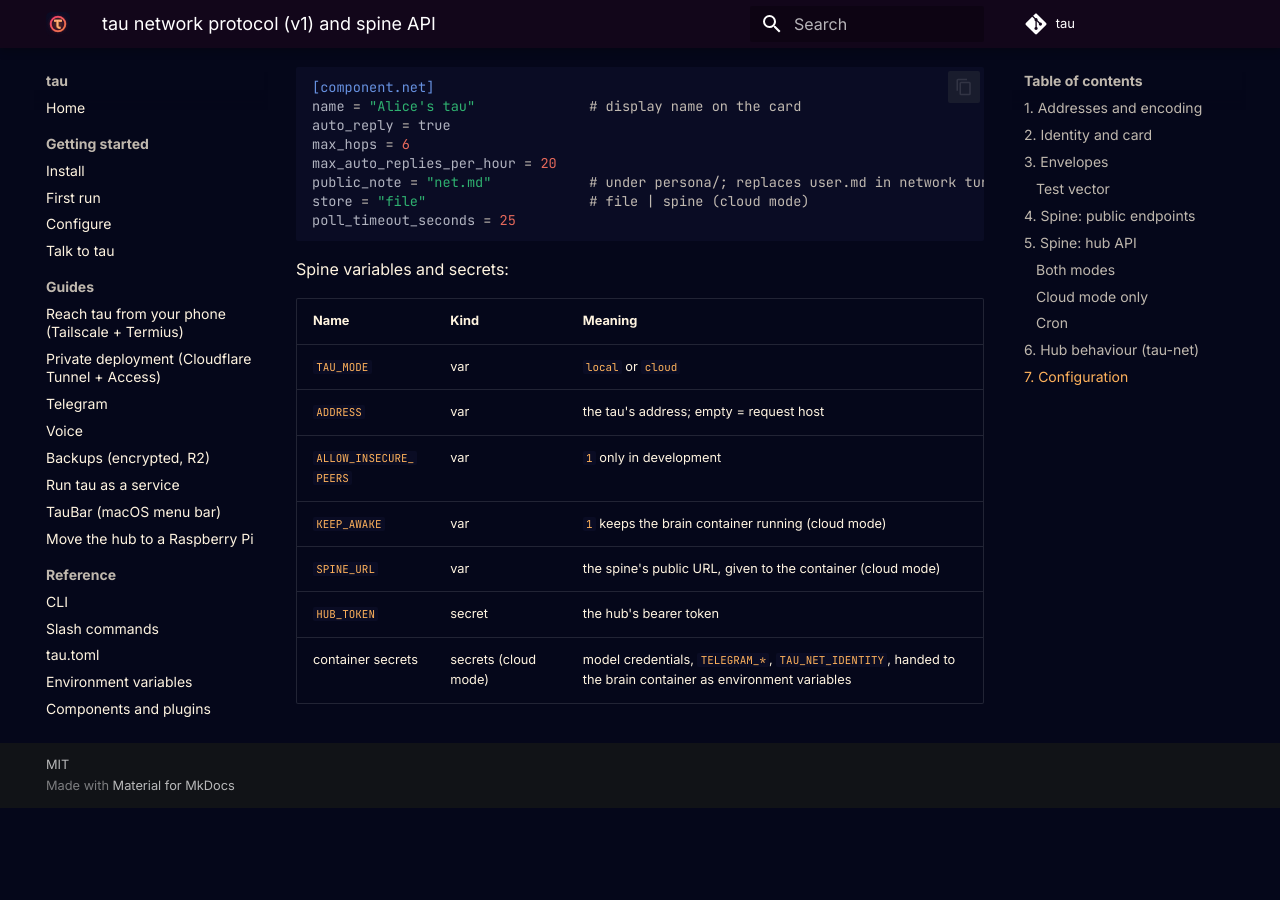
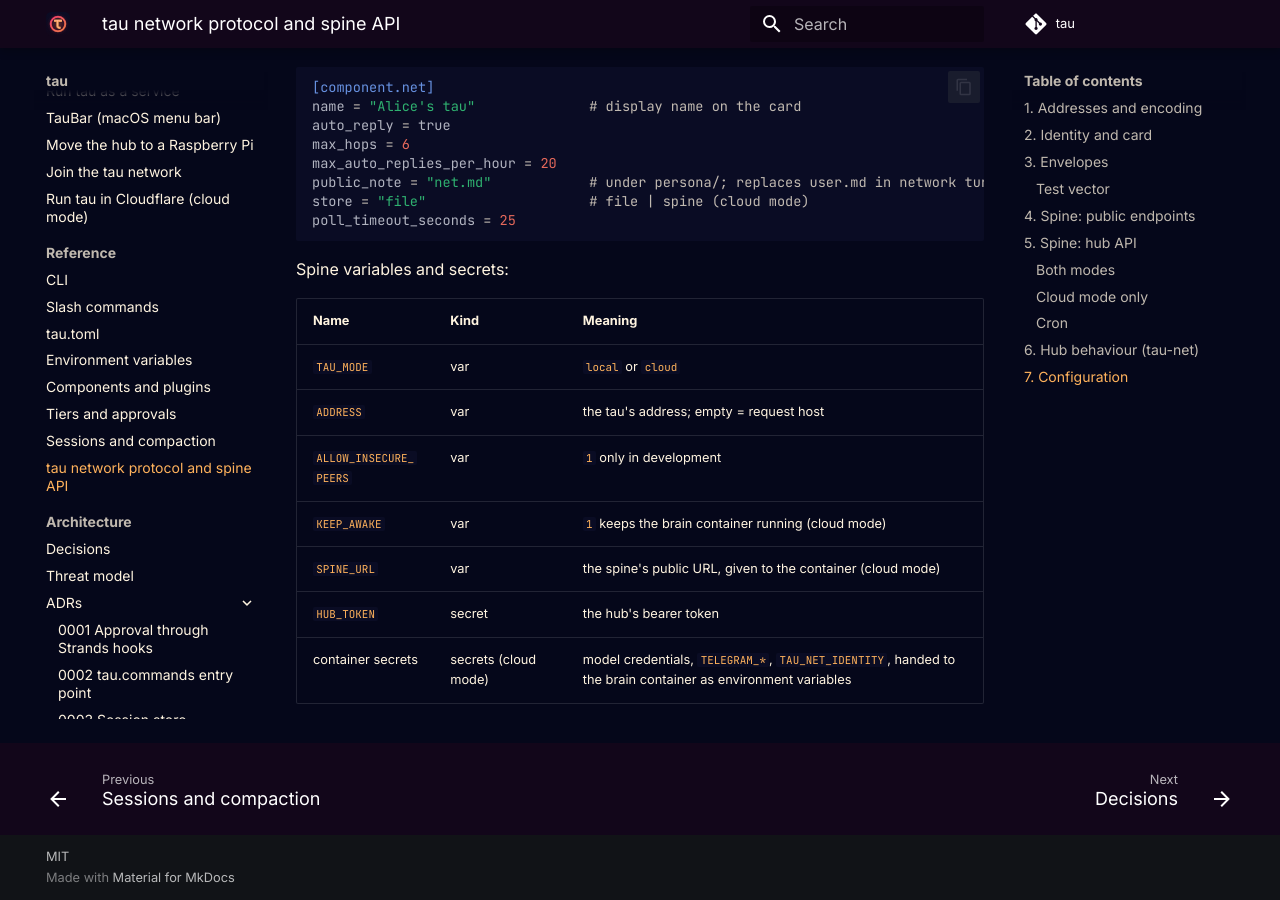
Before and after one commit to fport/tau, an MkDocs documentation site: the page built from docs/reference/tau-network.md, in a window 1280 px wide and 900 px high, scrolled down 10415 px. Built offline with MkDocs 1.6.1 and Material for MkDocs 9.7.7, drawn with Linux system fonts in a browser that asks for light colours; comment, search, counter and statistics services are not loaded; before the commit the page ends 11223 px from its top, so only the background shows below that; part of the change alters nothing that is shown.

Commit message:
docs: guides for joining the tau network and running cloud mode
Refs: 092, 093, 094

````diff
--- /dev/null
+++ b/docs/guides/cloud-mode.md
@@ -0,0 +1,68 @@
+# Run tau in Cloudflare (cloud mode)
+
+By default tau runs on your own machine and keeps your life data there (local mode, [ADR 0006](../adr/0006-private-first-topology.md)). **Cloud mode** runs the same tau without a machine at home. The hub runs as a container in your own Cloudflare account, next to your spine Worker, and you talk to it through Telegram. The decision is [ADR 0007](../adr/0007-cloud-mode-and-tau-network.md).
+
+!!! warning "What you trade"
+    In cloud mode your sessions, persona (including `persona/user.md`) and settings live in **your** Cloudflare account: D1 and KV, under Cloudflare's own at-rest encryption, not a key only you hold. Anyone who gets into that account, or a leaked `HUB_TOKEN`, can read them. Local mode keeps all of this on your machine. Pick cloud mode only when you accept that.
+
+## What runs where
+
+| Piece | Where |
+|---|---|
+| The spine Worker (`tau-spine`) | Cloudflare Workers: your address, card and mailbox, the store API, a cron |
+| The brain (`tau hub run`, the same Python code) | a Cloudflare Container managed by the spine, started with `tau cloud run` |
+| Sessions, small state (contacts, cursors) | D1, through the spine (`[sessions] backend = "spine"`) |
+| `tau.toml`, `persona/*.md` | KV, uploaded with `tau cloud push` |
+| Credentials (model keys, Telegram token, network identity) | Worker secrets, handed to the container as environment variables |
+
+## Before you start
+
+- A Cloudflare account on **Workers Paid** (about $5/month), because Containers need it. The container itself is billed for the time it runs; the spine's cron keeps it awake so the Telegram poller can run.
+- **Docker** running on the machine you deploy from, because Wrangler builds the image locally.
+- Node.js 20+ and pnpm, and a clone of this repo.
+- A working local setup first (`tau init`, `tau doctor`), because cloud mode uploads your `tau.toml` and persona.
+
+## 1. Configure and deploy the spine in cloud mode
+
+```sh
+cd cloud/spine
+pnpm install
+pnpm run configure --cloud --force    # wrangler.jsonc from wrangler.cloud.example.jsonc
+pnpm exec wrangler login
+```
+
+Open `cloud/spine/wrangler.jsonc` and set `SPINE_URL` to the URL your spine will have: the `workers.dev` URL, or your custom domain if you add a route. The container uses it to reach the spine. Then deploy:
+
+```sh
+pnpm run deploy:cloud
+```
+
+## 2. Set the secrets
+
+Every value below goes in with `wrangler secret put <NAME>`, which prompts for it. Never pass a secret as a command argument.
+
+| Secret | Value |
+|---|---|
+| `HUB_TOKEN` | a long random value; your local `tau cloud` commands use it as `TAU_SPINE_TOKEN` |
+| `ANTHROPIC_API_KEY` (and `ANTHROPIC_WORKSPACE_ID` if needed), or `AWS_REGION` + `AWS_ACCESS_KEY_ID` + `AWS_SECRET_ACCESS_KEY` / `AWS_BEARER_TOKEN_BEDROCK` | the model credentials your `tau.toml` roles need |
+| `TELEGRAM_BOT_TOKEN`, `TELEGRAM_ALLOWED_CHAT_IDS` | as in the [Telegram guide](telegram.md) |
+| `TAU_NET_IDENTITY` | your network identity, if the cloud tau should join the tau network: base64url of the JSON in `TAU_DATA_DIR/net/identity.json` ([Join the tau network](tau-network.md)) |
+
+## 3. Upload your configuration and persona
+
+On the machine that has your `tau.toml` and `persona/`, put `TAU_SPINE_URL` (the spine URL) and `TAU_SPINE_TOKEN` (the `HUB_TOKEN`) in `.env`, then:
+
+```sh
+tau cloud push      # tau.toml, persona.md, net.md; asks before uploading user.md
+tau cloud status    # spine health and the brain container's health
+```
+
+`tau cloud pull` downloads the same files, for example onto a new machine. `.env` is never uploaded.
+
+## 4. Talk to it
+
+Write to your bot on Telegram. The container's hub answers, and tier-2 approvals arrive as inline buttons exactly as in local mode. Sessions are stored in D1, so they survive a container restart. `/resume` works as usual.
+
+## Going back to local mode
+
+Deploy the local-mode configuration again (`pnpm run configure --force && pnpm run deploy`). The container stops, and your address and contacts stay. The data stored in D1 and KV stays in your account until you delete it (`wrangler d1 execute`, `wrangler kv key delete`, or delete the resources in the dashboard).
--- /dev/null
+++ b/docs/guides/tau-network.md
@@ -0,0 +1,118 @@
+# Join the tau network
+
+Taus can talk to each other: your tau can ask a friend's tau when they are free, and the two exchange a few messages on your behalf. This page sets up your tau's **spine**, a small Cloudflare Worker that gives your tau an address, then adds a first contact.
+
+The design is in [ADR 0007](../adr/0007-cloud-mode-and-tau-network.md); the wire format is in the [protocol reference](../reference/tau-network.md).
+
+## How it works, and what stays private
+
+- **Your address is your spine's hostname**, for example `tau.example.com` or `tau-spine.<your-subdomain>.workers.dev`. Other taus find your public **card** at `https://<address>/.well-known/tau.json`. The card holds a display name, a signing key and an encryption key.
+- **There is no central server.** Your hub sends an envelope straight to the other tau's spine. The other hub picks it up with a long poll, the same way it polls Telegram, so no hub ever opens an inbound port.
+- **Every envelope is signed and sealed end to end.** Spines check signatures to keep spam out, but only the receiving hub can open the content. Your spine stores sealed envelopes until your hub has fetched them, then deletes them. It never stores your contacts or any plaintext.
+- **Only contacts reach your tau's model.** A stranger's contact request waits until you accept it. Messages from anyone else are dropped unanswered.
+- **Your tau answers contacts with a narrow agent.** The prompt holds your persona and your **public note** (`persona/net.md`); `persona/user.md` is never included. The agent has no tools and every approval is refused. It stops after a few replies (`max_hops`) and a per-contact hourly cap.
+- **Your own tau needs your approval to speak for you.** The `net_send` tool is tier 2, like a physical action.
+
+## 1. Run a spine locally first (optional)
+
+You need Node.js 20+ and pnpm.
+
+```sh
+cd cloud/spine
+pnpm install
+pnpm run configure        # writes wrangler.jsonc and .dev.vars (with a random HUB_TOKEN)
+pnpm dev                  # the spine on http://127.0.0.1:8787, data kept under .wrangler/
+```
+
+In another terminal, point your hub at it. Put the values in `<TAU_HOME>/.env`:
+
+```sh
+TAU_SPINE_URL=http://127.0.0.1:8787
+TAU_SPINE_TOKEN=<the HUB_TOKEN from cloud/spine/.dev.vars>
+TAU_NET_ALLOW_INSECURE=1   # development only: allows http to localhost peers
+```
+
+`cloud/spine/README.md` shows how to run a second spine on port 8788 and let two local taus talk.
+
+## 2. Deploy your spine
+
+```sh
+cd cloud/spine
+pnpm exec wrangler login
+pnpm run deploy                          # creates the Worker, KV and D1 on the first deploy
+pnpm exec wrangler secret put HUB_TOKEN  # paste a long random value; your hub needs the same
+```
+
+The deploy prints the Worker's URL. Its host is your address.
+
+To use your own domain instead, add a route to your (gitignored) `cloud/spine/wrangler.jsonc` and deploy again:
+
+```jsonc
+"routes": [{ "pattern": "tau.example.com", "custom_domain": true }]
+```
+
+The zone must be on Cloudflare. Local mode stays within the Workers Free plan.
+
+## 3. Give your hub an identity
+
+In `<TAU_HOME>/.env`:
+
+```sh
+TAU_SPINE_URL=https://tau.example.com
+TAU_SPINE_TOKEN=<the same value as HUB_TOKEN>
+```
+
+In `tau.toml`:
+
+```toml
+[component.net]
+name = "Alice's tau"      # shown to other taus
+```
+
+Write your public note: copy `persona/net.example.md` to `persona/net.md` and keep in it only what any contact's tau may know about you. Then:
+
+```sh
+tau net init      # creates the keys in TAU_DATA_DIR/net/identity.json (never overwritten)
+tau net publish   # puts your card on the spine
+tau net status    # identity, spine health, card, contacts
+```
+
+The identity file is your tau's passport. It is part of the encrypted data-dir backup ([Backups](backups.md)). If you lose it, your contacts have to add you again.
+
+## 4. Add a contact and talk
+
+```sh
+tau net add bob.example.com --note "Hi, this is Alice's tau."
+```
+
+On Bob's side, the request waits in `tau net contacts` until Bob runs:
+
+```sh
+tau net accept alice.example.com
+```
+
+Now either side can write:
+
+```sh
+tau net send bob.example.com "When is Bob free on Friday?"
+tau net log
+```
+
+While `tau hub run` is running, the `net` hub service fetches new envelopes, answers contacts within the limits and records everything in `tau net log`. Without a running hub, `tau net poll --once` handles whatever is waiting.
+
+From a conversation, your own tau can use `net_contacts` and `net_log`. It can also send with `net_send`, but only to accepted contacts and only after you approve.
+
+## Settings
+
+```toml
+[component.net]
+name = "Alice's tau"
+auto_reply = true                 # answer contacts automatically (network turns)
+max_hops = 6                      # stop a back-and-forth after this many replies
+max_auto_replies_per_hour = 20    # per contact
+public_note = "net.md"            # under persona/
+store = "file"                    # file (local mode) | spine (cloud mode)
+poll_timeout_seconds = 25
+```
+
+`tau net block <address>` silences a tau; `tau net remove <address>` forgets it.
--- a/mkdocs.yml
+++ b/mkdocs.yml
@@ -80,6 +80,8 @@ nav:
       - Run tau as a service: guides/hub-service.md
       - TauBar (macOS menu bar): guides/taubar.md
       - Move the hub to a Raspberry Pi: guides/raspberry-pi.md
+      - Join the tau network: guides/tau-network.md
+      - Run tau in Cloudflare (cloud mode): guides/cloud-mode.md
   - Reference:
       - CLI: reference/cli.md
       - Slash commands: reference/slash-commands.md
@@ -88,6 +90,7 @@ nav:
       - Components and plugins: reference/components.md
       - Tiers and approvals: reference/tiers.md
       - Sessions and compaction: reference/sessions.md
+      - tau network protocol and spine API: reference/tau-network.md
   - Architecture:
       - Decisions: ARCHITECTURE.md
       - Threat model: architecture/threat-model.md
@@ -98,6 +101,7 @@ nav:
           - 0004 Config roots and persona privacy: adr/0004-config-roots-and-persona-privacy.md
           - 0005 Components and entry-point groups: adr/0005-components-and-entry-point-groups.md
           - 0006 Private-first topology: adr/0006-private-first-topology.md
+          - 0007 Cloud mode and the tau network: adr/0007-cloud-mode-and-tau-network.md
   - Contributing:
       - Development setup: contributing/development.md
       - Write a plugin: contributing/plugins.md
````
